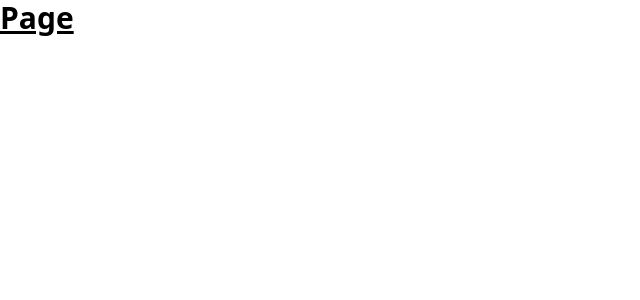
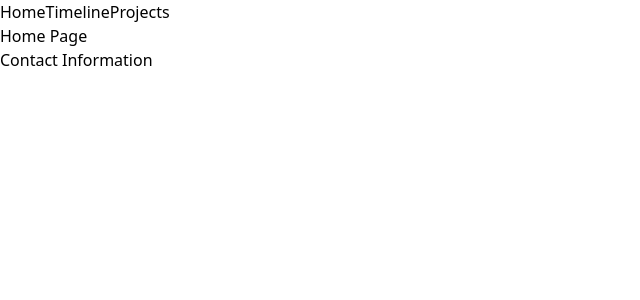
Before and after one commit to zacbemis/InBrowserDesigner, a Next.js app in the folder client/: page / in a window 1280 px wide. Shown: the top 300 px of the page, without its empty margins (0-640 px from the left). Built offline with nearby package versions, Linux system fonts and the light colour scheme.

Commit message:
new feature; code complete; compiles; runs; scaffold of app

```diff
--- /dev/null
+++ b/client/app/components/footer.tsx
@@ -0,0 +1,11 @@
+"use client";
+
+export default function Footer() {
+  return (
+    <footer>
+      <div>
+        <p>Contact Information</p>
+      </div>
+    </footer>
+  );
+}
--- /dev/null
+++ b/client/app/components/navigation.tsx
@@ -0,0 +1,15 @@
+"use client";
+
+import Link from "next/link";
+
+export default function Navigation() {
+  return (
+    <nav>
+      <div>
+        <Link href="/">Home</Link>
+        <Link href="/timeline">Timeline</Link>
+        <Link href="/projects">Projects</Link>
+      </div>
+    </nav>
+  );
+}
--- a/client/app/layout.tsx
+++ b/client/app/layout.tsx
@@ -1,5 +1,7 @@
 import React from "react";
 import "./globals.css";
+import Navigation from "./components/navigation";
+import Footer from "./components/footer";
 
 export default function RootLayout({
   children,
@@ -8,7 +10,11 @@ export default function RootLayout({
 }) {
   return (
     <html lang="en">
-      <body>{children}</body>
+      <body>
+        <Navigation />
+        {children}
+        <Footer />
+      </body>
     </html>
   );
 }
--- a/client/app/page.tsx
+++ b/client/app/page.tsx
@@ -1,6 +1,7 @@
-"use client";
-import "./globals.css";
-
-export default function page() {
-  return <div className="text-3xl font-bold underline">Page</div>;
+export default function HomePage() {
+  return (
+    <main>
+      <h1>Home Page</h1>
+    </main>
+  );
 }
--- /dev/null
+++ b/client/app/projects/page.tsx
@@ -0,0 +1,7 @@
+export default function ProjectsPage() {
+  return (
+    <main>
+      <h1>Projects</h1>
+    </main>
+  );
+}
--- /dev/null
+++ b/client/app/timeline/page.tsx
@@ -0,0 +1,7 @@
+export default function TimelinePage() {
+  return (
+    <main>
+      <h1>Timeline</h1>
+    </main>
+  );
+}
```
Also changed, not shown: 2 other files (tests, documents, lock files or other folders).
